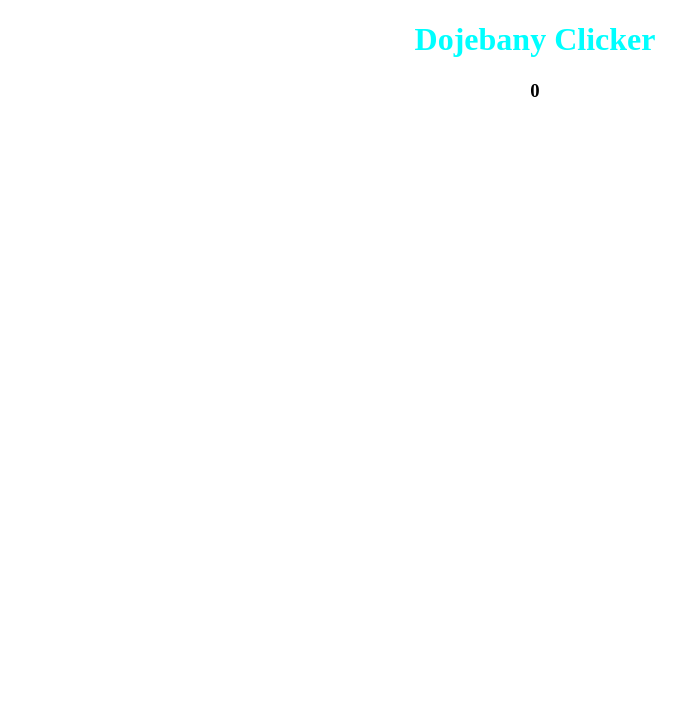
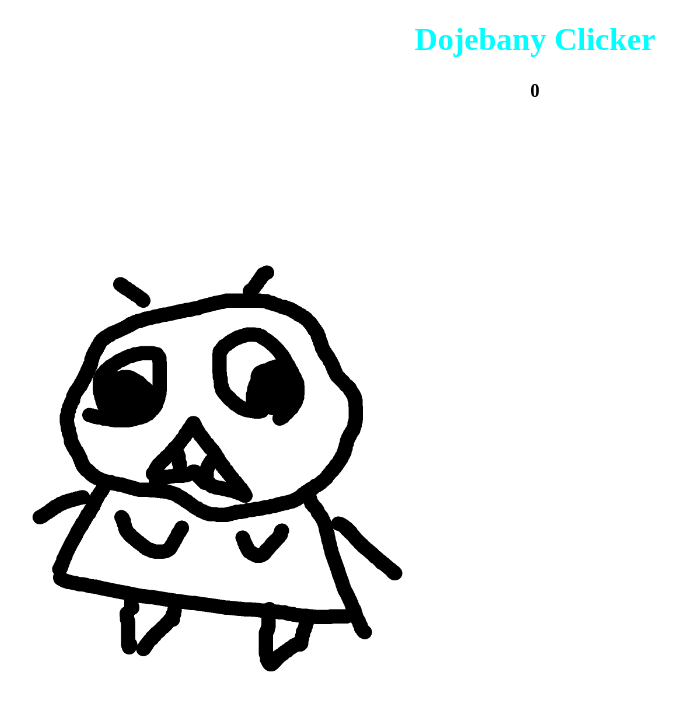
Before and after one commit to pimpekBK/Clicker-, a React (Vite) app in the folder frontend/: page / in a window 1280 px wide. Shown: the top 710 px of the page, without its empty margins (105-791 px from the left). Built offline with nearby package versions, Linux system fonts and the light colour scheme.

Commit message:
Add Mob1 component and timer functionality
- Created Mob1 component to display different images based on state (normal/angry).
- Added Mob1.module.css for styling the Mob1 component.
- Introduced timer.js file for future timer-related functionalities.

```diff
--- a/frontend/src/clicker/Clicker.jsx
+++ b/frontend/src/clicker/Clicker.jsx
@@ -1,14 +1,30 @@
 import { useState } from "react";
 import styles from "./Clicker.module.css";
+import Mob1 from "../mobs/Mob1";
 
 
 
 export default function Clicker(){
     const[count, setcount] = useState(0);
+    const[normalIF, setNormal] = useState(true);
+
+
+    function Setcount(){
+        setcount(count=> count + 1);
+
+        Hit();
+    }
+    function Hit(){
+        setNormal(false);
+        console.log(normalIF);
+        // setTimeout(() => {setNormal(true)},200);
+        console.log(normalIF);
+    }
     return(
         <>
-        <button className={styles.container} onClick={()=>{setcount(count=> count + 1)}}></button>
+        <button className={styles.container} onClick={Setcount}></button>
         <h3 className={styles.number}>{count}</h3>
+        <Mob1 normal={normalIF}></Mob1>
         </>
     );
 }
--- a/frontend/src/main.jsx
+++ b/frontend/src/main.jsx
@@ -4,7 +4,7 @@
 import './App.css'
 
 createRoot(document.getElementById('root')).render(
-  <StrictMode>
+  // <StrictMode>
     <App />
-  </StrictMode>,
+  // </StrictMode>,
 )
--- /dev/null
+++ b/frontend/src/mobs/Mob1.jsx
@@ -0,0 +1,17 @@
+import { useState } from "react";
+import Mob1Normal from "../assets/mob1-normal.png";
+import Mob1Angry from "../assets/mob1-angry.png";
+
+export default function Mob1(normal){
+
+    return(
+        <>
+        {normal &&(
+            <img src={Mob1Normal} className="Mob1Normal" width="600" height="auto" ></img>
+        )}
+        {!normal &&(
+            <img src={Mob1Angry} className="Mob1Normal" width="600" height="auto" ></img>
+        )}
+        </>
+    );
+}
--- /dev/null
+++ b/frontend/src/mobs/Mob1.module.css
@@ -0,0 +1,3 @@
+.Mob1Normal {
+    justify-self: center;
+}
```
Also changed, not shown: frontend/src/assets/mob1-angry.png (added), frontend/src/assets/mob1-normal.png (added), frontend/src/clicker/funkcje/timer.js (added).
